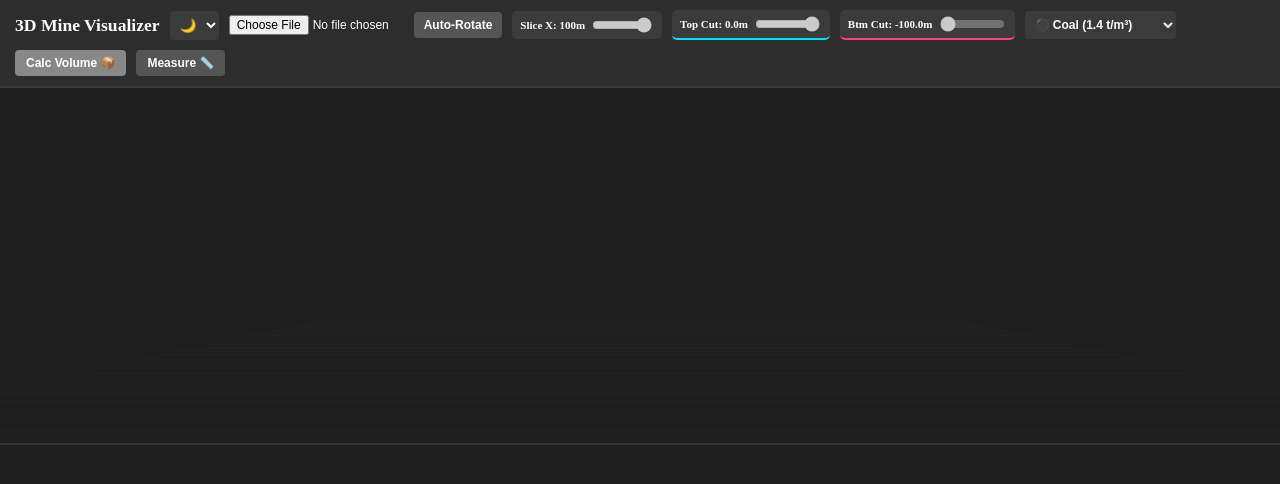
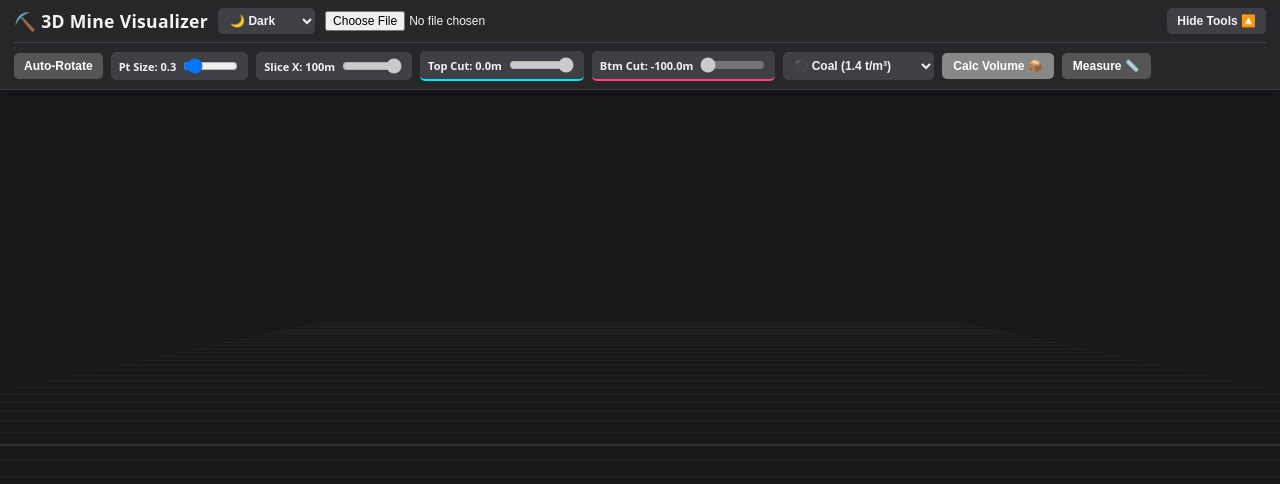
Before and after one commit to AmarMultiverse/3d-mine-survey-visualizer, a React (Vite) app: page / in a window 1280 px wide. Shown: the top 484 px of the page. Built offline with nearby package versions, Linux system fonts and the light colour scheme.

Commit message:
Fix flexbox canvas resize overflow bug and lock telemetry HUD to viewport

```diff
--- a/src/App.jsx
+++ b/src/App.jsx
@@ -108,6 +108,9 @@ function App() {
   const [pointSize, setPointSize] = useState(0.3);
   const [showPlanes, setShowPlanes] = useState(true);
 
+  // Responsive UI Collapse State
+  const [isToolbarOpen, setIsToolbarOpen] = useState(true);
+
   // Material Selection State for Tonnage & Fleet
   const [materialType, setMaterialType] = useState('coal');
 
@@ -152,8 +155,14 @@ function App() {
 
   const activeTheme = themeMode === 'system' ? (isSystemDark ? 'dark' : 'light') : themeMode;
   const themeColors = activeTheme === 'dark'
-    ? { bg: '#1e1e1e', nav: '#2d2d2d', text: 'white', card: '#3b3b3b', gridMain: '#444', gridSub: '#222' }
-    : { bg: '#f0f2f5', nav: '#ffffff', text: '#333333', card: '#e4e6eb', gridMain: '#cccccc', gridSub: '#dddddd' };
+    ? {
+        bg: '#18181b', nav: '#27272a', text: '#f4f4f5', card: '#3f3f46',
+        gridMain: '#444', gridSub: '#222', hudBg: 'rgba(24, 24, 27, 0.88)', hudBorder: 'rgba(255,255,255,0.15)'
+      }
+    : {
+        bg: '#f0f2f5', nav: '#ffffff', text: '#18181b', card: '#e4e6eb',
+        gridMain: '#cccccc', gridSub: '#dddddd', hudBg: 'rgba(255, 255, 255, 0.90)', hudBorder: 'rgba(0,0,0,0.15)'
+      };
 
   // AUTO-CALIBRATE SLIDERS TO EXACT MINE BOUNDARIES
   const calibrateMineBounds = (dataset) => {
@@ -405,29 +414,70 @@ DGMS Safety Status : ${safety ? safety.label : 'N/A'}
   const safetyBadge = getSlopeSafetyStatus(slopeAngle);
 
   return (
-    <div style={{ width: '100vw', height: '100vh', display: 'flex', flexDirection: 'column', backgroundColor: themeColors.bg, transition: 'background-color 0.3s' }}>
+    <div style={{ position: 'fixed', inset: 0, display: 'flex', flexDirection: 'column', backgroundColor: themeColors.bg, overflow: 'hidden', fontFamily: 'system-ui, sans-serif' }}>
 
-      {/* Top Navigation & Engineering Controls */}
-      <div style={{ padding: '10px 15px', backgroundColor: themeColors.nav, color: themeColors.text, borderBottom: `2px solid ${themeColors.card}`, display: 'flex', alignItems: 'center', gap: '10px', flexWrap: 'wrap', transition: 'all 0.3s' }}>
-        <h2 style={{ margin: '0', fontSize: '1.1rem' }}>3D Mine Visualizer</h2>
+      {/* RESPONSIVE TOP NAVIGATION BAR (flexShrink: 0 prevents layout squishing) */}
+      <div style={{ flexShrink: 0, backgroundColor: themeColors.nav, color: themeColors.text, borderBottom: `1px solid ${themeColors.card}`, padding: '8px 14px', zIndex: 20, boxShadow: '0 2px 10px rgba(0,0,0,0.2)' }}>
 
-        <select value={themeMode} onChange={(e) => setThemeMode(e.target.value)} style={{ padding: '6px', borderRadius: '4px', backgroundColor: themeColors.card, color: themeColors.text, border: 'none', cursor: 'pointer', fontWeight: 'bold' }}>
-          <option value="dark">🌙</option>
-          <option value="light">☀️</option>
-          <option value="system">💻</option>
+        {/* Always-Visible Primary Header Row */}
+        <div style={{ display: 'flex', alignItems: 'center', justifyContent: 'space-between', flexWrap: 'wrap', gap: '10px' }}>
+          <div style={{ display: 'flex', alignItems: 'center', gap: '10px', flexWrap: 'wrap' }}>
+            <h2 style={{ margin: '0', fontSize: '1.1rem', fontWeight: 800, letterSpacing: '0.3px' }}>⛏️ 3D Mine Visualizer</h2>
+
+            <select value={themeMode} onChange={(e) => setThemeMode(e.target.value)} style={{ padding: '5px 8px', borderRadius: '5px', backgroundColor: themeColors.card, color: themeColors.text, border: 'none', cursor: 'pointer', fontWeight: 'bold', fontSize: '12px' }}>
+              <option value="dark">🌙 Dark</option>
+              <option value="light">☀️ Light</option>
+              <option value="system">💻 System</option>
             </select>
 
-        <input type="file" accept=".csv, .las" onChange={handleFileUpload} style={{ color: themeColors.text, maxWidth: '175px', fontSize: '12px' }} />
+            <input type="file" accept=".csv, .las" onChange={handleFileUpload} style={{ color: themeColors.text, maxWidth: '180px', fontSize: '12px' }} />
 
             {isProcessing && (
-          <div style={{ color: '#ffeb3b', fontWeight: 'bold', backgroundColor: '#333', padding: '4px 8px', borderRadius: '5px', fontSize: '12px' }}>
+              <span style={{ color: '#ffeb3b', fontWeight: 'bold', backgroundColor: '#333', padding: '4px 10px', borderRadius: '5px', fontSize: '12px' }}>
                 Processing... ⏳
+              </span>
+            )}
           </div>
+
+          {/* Right Quick Actions & Collapse Toggle */}
+          <div style={{ display: 'flex', alignItems: 'center', gap: '6px', flexWrap: 'wrap' }}>
+            {points.length > 0 && (
+              <>
+                <button onClick={handleExportReport} style={{ padding: '6px 10px', cursor: 'pointer', backgroundColor: '#673ab7', color: 'white', border: 'none', borderRadius: '5px', fontWeight: 'bold', fontSize: '12px' }} title="Download Engineering Report">
+                  Report 📄
+                </button>
+                <button onClick={handleScreenshot} style={{ padding: '6px 10px', cursor: 'pointer', backgroundColor: '#00897b', color: 'white', border: 'none', borderRadius: '5px', fontWeight: 'bold', fontSize: '12px' }} title="Capture 3D Screenshot">
+                  Snap 📸
+                </button>
+              </>
             )}
 
-        <button onClick={() => setAutoRotate(!autoRotate)} style={{ padding: '6px 10px', cursor: 'pointer', backgroundColor: autoRotate ? '#4caf50' : '#555', color: 'white', border: 'none', borderRadius: '4px', fontWeight: 'bold', fontSize: '12px' }}>
+            <button
+              onClick={() => setIsToolbarOpen(!isToolbarOpen)}
+              style={{ padding: '6px 10px', cursor: 'pointer', backgroundColor: themeColors.card, color: themeColors.text, border: 'none', borderRadius: '5px', fontWeight: 'bold', fontSize: '12px' }}
+            >
+              {isToolbarOpen ? 'Hide Tools 🔼' : 'Show Tools 🔽'}
+            </button>
+          </div>
+        </div>
+
+        {/* Collapsible Secondary Engineering Controls Drawer */}
+        {isToolbarOpen && (
+          <div style={{ display: 'flex', alignItems: 'center', gap: '8px', flexWrap: 'wrap', marginTop: '8px', paddingTop: '8px', borderTop: `1px solid ${themeColors.card}` }}>
+
+            <button onClick={() => setAutoRotate(!autoRotate)} style={{ padding: '6px 10px', cursor: 'pointer', backgroundColor: autoRotate ? '#4caf50' : '#555', color: 'white', border: 'none', borderRadius: '5px', fontWeight: 'bold', fontSize: '12px' }}>
               {autoRotate ? 'Stop Rot.' : 'Auto-Rotate'}
             </button>
+
+            {/* Point Size Slider */}
+            <div style={{ display: 'flex', alignItems: 'center', gap: '5px', backgroundColor: themeColors.card, padding: '4px 8px', borderRadius: '5px' }}>
+              <label style={{ fontSize: '11px', fontWeight: 'bold' }}>Pt Size: {pointSize.toFixed(1)}</label>
+              <input
+                type="range" min="0.1" max="2.0" step="0.1" value={pointSize}
+                onChange={(e) => setPointSize(parseFloat(e.target.value))}
+                style={{ cursor: 'pointer', width: '55px' }}
+              />
+            </div>
 
             {/* X-Axis Cross Section Slicer */}
             <div style={{ display: 'flex', alignItems: 'center', gap: '5px', backgroundColor: themeColors.card, padding: '4px 8px', borderRadius: '5px' }}>
@@ -470,8 +520,7 @@ DGMS Safety Status : ${safety ? safety.label : 'N/A'}
               <>
                 <button
                   onClick={() => setShowPlanes(!showPlanes)}
-              style={{ padding: '6px 9px', cursor: 'pointer', backgroundColor: showPlanes ? '#009688' : '#555', color: 'white', border: 'none', borderRadius: '4px', fontWeight: 'bold', fontSize: '11px' }}
-              title="Toggle 3D Slicing Planes"
+                  style={{ padding: '6px 9px', cursor: 'pointer', backgroundColor: showPlanes ? '#009688' : '#555', color: 'white', border: 'none', borderRadius: '5px', fontWeight: 'bold', fontSize: '11px' }}
                 >
                   Planes 🟦
                 </button>
@@ -481,7 +530,7 @@ DGMS Safety Status : ${safety ? safety.label : 'N/A'}
                     setTopCut(bounds.maxElev); setSliderTopCut(bounds.maxElev);
                     setBottomCut(bounds.minElev); setSliderBottomCut(bounds.minElev);
                   }}
-              style={{ padding: '6px 9px', cursor: 'pointer', backgroundColor: '#607d8b', color: 'white', border: 'none', borderRadius: '4px', fontWeight: 'bold', fontSize: '11px' }}
+                  style={{ padding: '6px 9px', cursor: 'pointer', backgroundColor: '#607d8b', color: 'white', border: 'none', borderRadius: '5px', fontWeight: 'bold', fontSize: '11px' }}
                 >
                   Reset 🔄
                 </button>
@@ -492,7 +541,7 @@ DGMS Safety Status : ${safety ? safety.label : 'N/A'}
             <select
               value={materialType}
               onChange={(e) => setMaterialType(e.target.value)}
-          style={{ padding: '6px', borderRadius: '4px', backgroundColor: themeColors.card, color: themeColors.text, border: 'none', cursor: 'pointer', fontWeight: 'bold', fontSize: '12px' }}
+              style={{ padding: '6px', borderRadius: '5px', backgroundColor: themeColors.card, color: themeColors.text, border: 'none', cursor: 'pointer', fontWeight: 'bold', fontSize: '12px' }}
             >
               <option value="coal">⚫ Coal (1.4 t/m³)</option>
               <option value="overburden">🟤 OB (2.4 t/m³)</option>
@@ -502,72 +551,26 @@ DGMS Safety Status : ${safety ? safety.label : 'N/A'}
             <button
               onClick={handleCalculateVolume}
               disabled={points.length === 0 || isProcessing}
-          style={{ padding: '6px 11px', cursor: (points.length === 0 || isProcessing) ? 'not-allowed' : 'pointer', backgroundColor: (points.length === 0 || isProcessing) ? '#888' : '#2196f3', color: 'white', border: 'none', borderRadius: '4px', fontWeight: 'bold', fontSize: '12px' }}
+              style={{ padding: '6px 11px', cursor: (points.length === 0 || isProcessing) ? 'not-allowed' : 'pointer', backgroundColor: (points.length === 0 || isProcessing) ? '#888' : '#2196f3', color: 'white', border: 'none', borderRadius: '5px', fontWeight: 'bold', fontSize: '12px' }}
             >
               Calc Volume 📦
             </button>
 
-        <button onClick={() => { setMeasureMode(!measureMode); setClickedPoints([]); setDistance(null); setSlopeAngle(null); }} style={{ padding: '6px 11px', cursor: 'pointer', backgroundColor: measureMode ? '#e91e63' : '#555', color: 'white', border: 'none', borderRadius: '4px', fontWeight: 'bold', fontSize: '12px' }}>
+            <button onClick={() => { setMeasureMode(!measureMode); setClickedPoints([]); setDistance(null); setSlopeAngle(null); }} style={{ padding: '6px 11px', cursor: 'pointer', backgroundColor: measureMode ? '#e91e63' : '#555', color: 'white', border: 'none', borderRadius: '5px', fontWeight: 'bold', fontSize: '12px' }}>
               {measureMode ? 'Close Measure' : 'Measure 📏'}
-        </button>
-
-        {/* Export Report & 3D Screenshot Buttons */}
-        {points.length > 0 && (
-          <div style={{ display: 'flex', gap: '6px' }}>
-            <button onClick={handleExportReport} style={{ padding: '6px 10px', cursor: 'pointer', backgroundColor: '#673ab7', color: 'white', border: 'none', borderRadius: '4px', fontWeight: 'bold', fontSize: '12px' }} title="Download Engineering Report">
-              Report 📄
-            </button>
-            <button onClick={handleScreenshot} style={{ padding: '6px 10px', cursor: 'pointer', backgroundColor: '#00897b', color: 'white', border: 'none', borderRadius: '4px', fontWeight: 'bold', fontSize: '12px' }} title="Capture 3D Screenshot">
-              Snap 📸
             </button>
           </div>
         )}
-
-        {/* METRICS & ANALYTICS BAR */}
-        <div style={{ display: 'flex', gap: '8px', marginLeft: 'auto', alignItems: 'center', flexWrap: 'wrap' }}>
-          {points.length > 0 && (
-            <div style={{ backgroundColor: themeColors.card, padding: '4px 9px', borderRadius: '5px', fontSize: '12px', fontWeight: 'bold' }}>
-              Depth: {(bounds.maxElev - bounds.minElev).toFixed(1)}m
-            </div>
-          )}
-
-          {calculatedVolume !== null && (
-            <div style={{ backgroundColor: '#00bcd4', padding: '4px 10px', borderRadius: '5px', fontWeight: 'bold', fontSize: '12px', color: 'black', display: 'flex', gap: '8px' }}>
-              <span>Vol: {calculatedVolume.toLocaleString(undefined, {maximumFractionDigits: 0})} m³</span>
-              <span style={{ borderLeft: '2px solid rgba(0,0,0,0.25)', paddingLeft: '8px' }}>
-                Mass: {(estimatedTonnes / 100000).toFixed(2)} Lakh T
-              </span>
-              <span style={{ borderLeft: '2px solid rgba(0,0,0,0.25)', paddingLeft: '8px' }}>
-                🚛 {estimatedDumpers.toLocaleString()} Trips (100T)
-              </span>
-            </div>
-          )}
-
-          {distance !== null && slopeAngle !== null && (
-            <div style={{ display: 'flex', gap: '6px', alignItems: 'center' }}>
-              <div style={{ backgroundColor: '#ff9800', padding: '4px 10px', borderRadius: '5px', fontWeight: 'bold', fontSize: '12px', color: 'black', display: 'flex', gap: '8px' }}>
-                <span>Dist: {distance.toFixed(1)}m</span>
-                <span style={{ borderLeft: '2px solid rgba(0,0,0,0.3)', paddingLeft: '8px' }}>Slope: {slopeAngle.toFixed(1)}°</span>
-              </div>
-              {safetyBadge && (
-                <div style={{ backgroundColor: safetyBadge.bg, color: safetyBadge.color, padding: '4px 9px', borderRadius: '5px', fontWeight: 'bold', fontSize: '11px' }}>
-                  {safetyBadge.label}
-                </div>
-              )}
-            </div>
-          )}
-        </div>
       </div>
 
-      {/* 3D Scene Viewer (preserveDrawingBuffer enabled for screenshot capture) */}
-      <div style={{ flex: 1 }}>
-        <Canvas gl={{ preserveDrawingBuffer: true }} camera={{ position: [0, 5, 12] }}>
+      {/* 3D SCENE VIEWPORT (minHeight: 0 + overflow: hidden prevents infinite canvas growth on toggle!) */}
+      <div style={{ flex: 1, minHeight: 0, position: 'relative', overflow: 'hidden' }}>
+        <Canvas style={{ width: '100%', height: '100%' }} gl={{ preserveDrawingBuffer: true }} camera={{ position: [0, 5, 12] }}>
           <ambientLight intensity={activeTheme === 'dark' ? 0.8 : 1.2} />
           <gridHelper key={activeTheme} args={[50, 50, themeColors.gridMain, themeColors.gridSub]} />
 
           <PointCloud data={points} pointSize={pointSize} onPointClick={handlePointClick} sliceX={sliceX} topCut={topCut} bottomCut={bottomCut} />
 
-          {/* Render 3D Laser Cut Planes when file is loaded */}
           {points.length > 0 && (
             <SlicingPlanes bounds={bounds} topCut={topCut} bottomCut={bottomCut} showPlanes={showPlanes} />
           )}
@@ -585,6 +588,64 @@ DGMS Safety Status : ${safety ? safety.label : 'N/A'}
           <OrbitControls autoRotate={autoRotate} />
         </Canvas>
       </div>
+
+      {/* 🎯 VIEWPORT-LOCKED FLOATING GLASS HUD (position: fixed keeps it rock-solid at bottom-left) */}
+      {points.length > 0 && (
+        <div style={{
+          position: 'fixed',
+          bottom: '20px',
+          left: '20px',
+          backgroundColor: themeColors.hudBg,
+          backdropFilter: 'blur(12px)',
+          WebkitBackdropFilter: 'blur(12px)',
+          border: `1px solid ${themeColors.hudBorder}`,
+          color: themeColors.text,
+          padding: '12px 16px',
+          borderRadius: '10px',
+          display: 'flex',
+          flexDirection: 'column',
+          gap: '8px',
+          maxWidth: 'calc(100vw - 40px)',
+          boxShadow: '0 8px 28px rgba(0,0,0,0.45)',
+          pointerEvents: 'none',
+          zIndex: 50
+        }}>
+          <div style={{ fontSize: '11px', fontWeight: 800, textTransform: 'uppercase', letterSpacing: '0.8px', opacity: 0.75 }}>
+            📊 Live Survey Telemetry
+          </div>
+
+          {/* Basic Dataset Info */}
+          <div style={{ display: 'flex', gap: '14px', flexWrap: 'wrap', fontSize: '12px', fontWeight: 'bold' }}>
+            <span>🟢 Points: {points.length.toLocaleString()}</span>
+            <span>↕️ Pit Depth: {(bounds.maxElev - bounds.minElev).toFixed(1)}m</span>
+            <span>✂️ Slice Height: {(topCut - bottomCut).toFixed(1)}m</span>
+          </div>
+
+          {/* Volumetric & Fleet Metrics */}
+          {calculatedVolume !== null && (
+            <div style={{ backgroundColor: '#00bcd4', color: 'black', padding: '6px 10px', borderRadius: '6px', fontWeight: 'bold', fontSize: '12px', display: 'flex', gap: '10px', flexWrap: 'wrap' }}>
+              <span>📦 Vol: {calculatedVolume.toLocaleString(undefined, {maximumFractionDigits: 0})} m³</span>
+              <span>⚖️ Mass: {(estimatedTonnes / 100000).toFixed(2)} Lakh T</span>
+              <span>🚛 Fleet (100T): {estimatedDumpers.toLocaleString()} Trips</span>
+            </div>
+          )}
+
+          {/* Geotechnical Slope & DGMS Safety Alert */}
+          {distance !== null && slopeAngle !== null && (
+            <div style={{ display: 'flex', gap: '8px', alignItems: 'center', flexWrap: 'wrap' }}>
+              <div style={{ backgroundColor: '#ff9800', color: 'black', padding: '5px 10px', borderRadius: '6px', fontWeight: 'bold', fontSize: '12px', display: 'flex', gap: '8px' }}>
+                <span>📏 Dist: {distance.toFixed(1)}m</span>
+                <span>📐 Slope: {slopeAngle.toFixed(1)}°</span>
+              </div>
+              {safetyBadge && (
+                <div style={{ backgroundColor: safetyBadge.bg, color: safetyBadge.color, padding: '5px 10px', borderRadius: '6px', fontWeight: 'bold', fontSize: '11px' }}>
+                  {safetyBadge.label}
+                </div>
+              )}
+            </div>
+          )}
+        </div>
+      )}
     </div>
   );
 }
```
Lines whose indentation alone changed are shown as unchanged.
